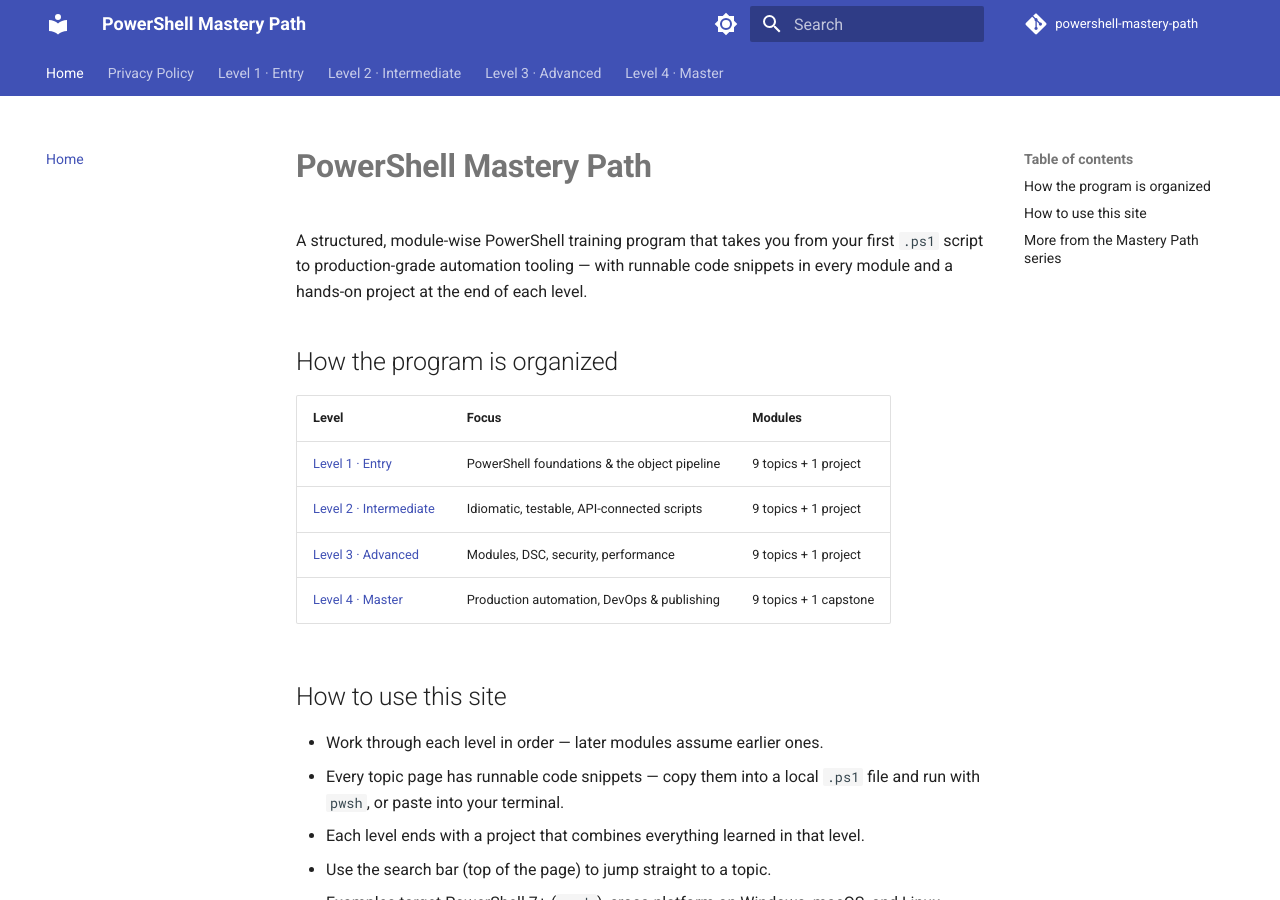
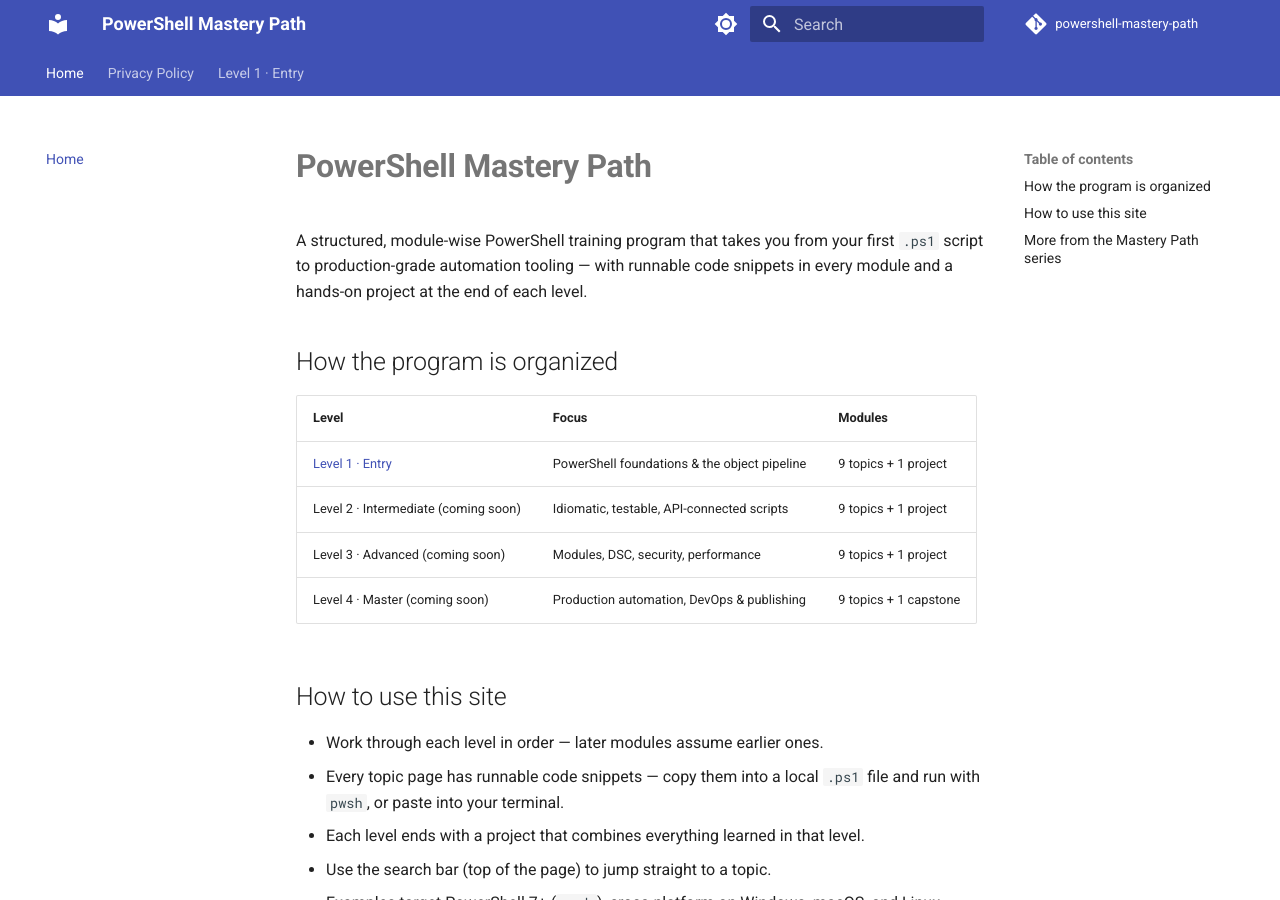
Before and after one commit to SIGILIPELLI/powershell-mastery-path, an MkDocs documentation site: the page built from docs/index.md, in a window 1280 px wide and 900 px high. Built offline with MkDocs 1.6.1 and Material for MkDocs 9.7.7, drawn with Linux system fonts in a browser that asks for light colours; comment, search, counter and statistics services are not loaded; part of the change alters nothing that is shown.

Commit message:
Hide unfinished levels from crawl surface pending content backfill
AdSense flagged the domain for 'Low value content'. Real lessons are
being written level by level; in the meantime this removes only the
still-unwritten levels from nav/sitemap/homepage (files are untouched)
so the site isn't submitting thin content to Google during the
backfill. Re-running this after a level's content is finished
automatically restores it.

Co-Authored-By: Claude Opus 5 <noreply@anthropic.com>

```diff
--- a/docs/index.md
+++ b/docs/index.md
@@ -14,9 +14,9 @@ code snippets in every module and a hands-on project at the end of each level.
 | Level | Focus | Modules |
 |-------|-------|---------|
 | [Level 1 · Entry](level-1/index.md) | PowerShell foundations & the object pipeline | 9 topics + 1 project |
-| [Level 2 · Intermediate](level-2/index.md) | Idiomatic, testable, API-connected scripts | 9 topics + 1 project |
-| [Level 3 · Advanced](level-3/index.md) | Modules, DSC, security, performance | 9 topics + 1 project |
-| [Level 4 · Master](level-4/index.md) | Production automation, DevOps & publishing | 9 topics + 1 capstone |
+| Level 2 · Intermediate (coming soon) | Idiomatic, testable, API-connected scripts | 9 topics + 1 project |
+| Level 3 · Advanced (coming soon) | Modules, DSC, security, performance | 9 topics + 1 project |
+| Level 4 · Master (coming soon) | Production automation, DevOps & publishing | 9 topics + 1 capstone |
 
 ## How to use this site
 
--- a/mkdocs.yml
+++ b/mkdocs.yml
@@ -62,39 +62,8 @@ nav:
       - "08 · Error Handling Basics": level-1/08-error-handling-basics.md
       - "09 · Modules Basics": level-1/09-modules-basics.md
       - "10 · Project — System Info Reporter": level-1/10-project-system-info-reporter.md
-  - "Level 2 · Intermediate":
-      - Overview: level-2/index.md
-      - "01 · Advanced Pipeline": level-2/01-advanced-pipeline.md
-      - "02 · Cmdlet Design": level-2/02-cmdlet-design.md
-      - "03 · Error Handling Advanced": level-2/03-error-handling-advanced.md
-      - "04 · Regular Expressions": level-2/04-regular-expressions.md
-      - "05 · Remoting Basics": level-2/05-remoting-basics.md
-      - "06 · Testing with Pester": level-2/06-testing-pester.md
-      - "07 · JSON & REST APIs": level-2/07-json-rest-apis.md
-      - "08 · Script Modules & Manifests": level-2/08-script-modules-manifests.md
-      - "09 · CSV/Excel Data": level-2/09-csv-excel-data.md
-      - "10 · Project — Log Monitoring Script": level-2/10-project-log-monitoring.md
-  - "Level 3 · Advanced":
-      - Overview: level-3/index.md
-      - "01 · Advanced Functions & Validation": level-3/01-advanced-functions-validation.md
-      - "02 · DSC Basics": level-3/02-dsc-basics.md
-      - "03 · Working with .NET": level-3/03-working-with-dotnet.md
-      - "04 · Building Reusable Modules": level-3/04-building-reusable-modules.md
-      - "05 · Testing Advanced (Pester Mocking)": level-3/05-testing-advanced-mocking.md
-      - "06 · Security": level-3/06-security.md
-      - "07 · Performance Optimization": level-3/07-performance-optimization.md
-      - "08 · Active Directory & Admin Cmdlets": level-3/08-active-directory-admin.md
-      - "09 · Scheduled Tasks & Automation": level-3/09-scheduled-tasks-automation.md
-      - "10 · Project — Admin Toolkit Module": level-3/10-project-admin-toolkit.md
-  - "Level 4 · Master":
-      - Overview: level-4/index.md
-      - "01 · Advanced Remoting & Background Jobs": level-4/01-advanced-remoting-jobs.md
-      - "02 · CI/CD with PowerShell": level-4/02-cicd-powershell.md
-      - "03 · Cross-Platform PowerShell": level-4/03-cross-platform.md
-      - "04 · Security Hardening (JEA)": level-4/04-security-hardening-jea.md
-      - "05 · Testing at Scale & CI": level-4/05-testing-at-scale-ci.md
-      - "06 · Performance at Scale": level-4/06-performance-at-scale.md
-      - "07 · Building DevOps Tools": level-4/07-devops-tools.md
-      - "08 · Publishing Modules (PowerShell Gallery)": level-4/08-publishing-modules.md
-      - "09 · Logging & Observability": level-4/09-logging-observability.md
-      - "10 · Capstone Project": level-4/10-capstone-project.md
+# --- auto-pruned stub levels (see AdSense low-value-content fix) ---
+exclude_docs: |
+  level-2/*.md
+  level-3/*.md
+  level-4/*.md
```
